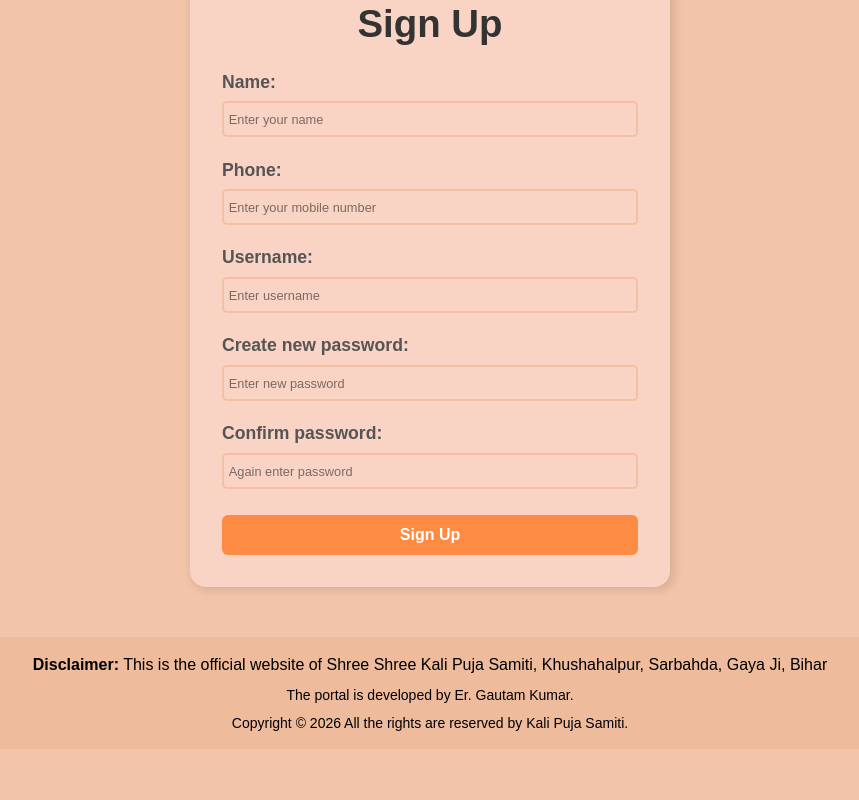
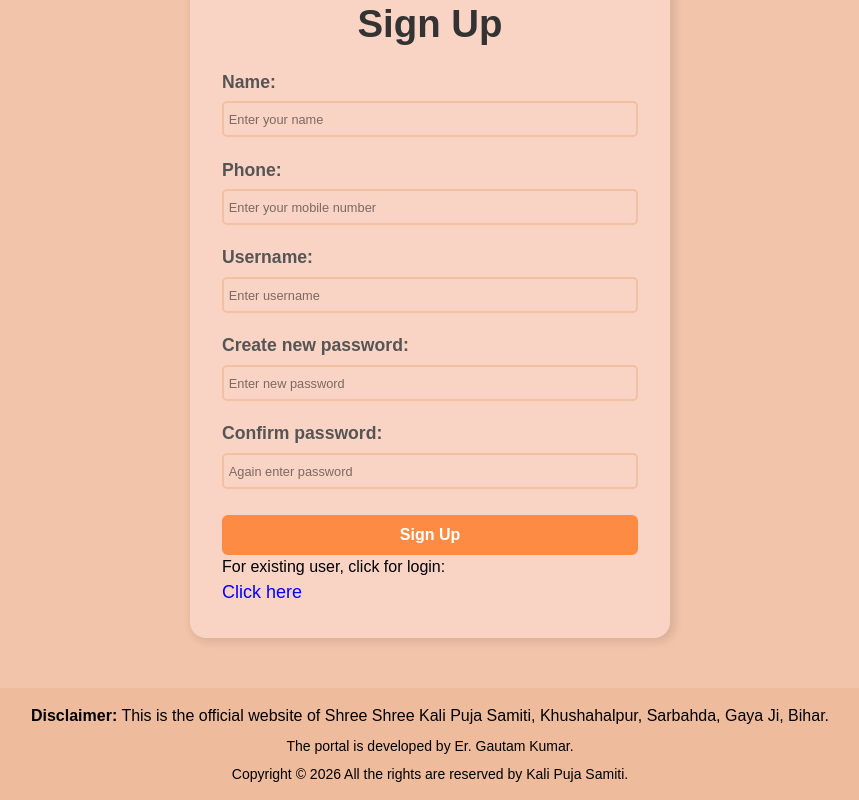
Before and after one commit to GautamKr2/Kali_Puja_website, a React (Vite) app in the folder frontend/: page /signup in a window 1280 px wide. Shown: the part 299-1099 px from the top of the page, without its empty margins (210-1069 px from the left). Before the commit the page ends 1048 px from the top, so only its background shows below. Built offline with nearby package versions, Linux system fonts and the light colour scheme.

Commit message:
Setting login and sign up page

```diff
--- a/frontend/src/App.css
+++ b/frontend/src/App.css
@@ -52,3 +52,15 @@
 .container button:hover {
     background-color: rgb(242, 120, 43);
 }
+
+.container .link {
+    width: 100%;
+    text-align: center;
+    margin-top: 12px;
+    font-size: 18px;
+    color: blue
+}
+
+.container .link:hover {
+    text-decoration: underline;
+}
--- a/frontend/src/components/Footer.jsx
+++ b/frontend/src/components/Footer.jsx
@@ -2,7 +2,7 @@ export default function Footer() {
     return (
         <>
             <footer className="bg-[#eebb9d] text-center mt-4 md:mt-6 p-2 md:p-4">
-                <p className="mb-2 text-[10px] md:text-[16px]"> <b>Disclaimer:</b> This is the official website of Shree Shree Kali Puja Samiti, Khushahalpur, Sarbahda, Gaya Ji, Bihar </p>
+                <p className="mb-2 text-[10px] md:text-[16px]"> <b>Disclaimer:</b> This is the official website of Shree Shree Kali Puja Samiti, Khushahalpur, Sarbahda, Gaya Ji, Bihar. </p>
                 <p className="mb-2 text-[10px] md:text-sm"> The portal is developed by Er. Gautam Kumar. </p>
                 <p className="text-[10px] md:text-sm"> Copyright &copy; 2026 All the rights are reserved by Kali Puja Samiti. </p>
             </footer>
--- a/frontend/src/components/members/Login.jsx
+++ b/frontend/src/components/members/Login.jsx
@@ -1,3 +1,4 @@
+import { Link } from "react-router-dom";
 import "../../App.css";
 
 export default function Login() {
@@ -17,6 +18,7 @@ export default function Login() {
 
                     <button type="submit"> Login </button>
                 </form>
+                <Link to="/signup" className="link"> Signup </Link>
             </div>
         </>
     )
--- a/frontend/src/components/members/Signup.jsx
+++ b/frontend/src/components/members/Signup.jsx
@@ -1,28 +1,41 @@
+import { useState } from "react";
 import "../../App.css";
+import { Link } from "react-router-dom";
 
 export default function Signup() {
+    const [memberData, setMemberData] = useState();
+    console.log(memberData)
+
+    function handleSubmit() {
+
+    }
+
     return (
         <>
             <div className="container">
                 <h1> Sign Up </h1>
-                <form>
+                <form onSubmit={handleSubmit}>
                     <label htmlFor="name"> Name: </label>
-                    <input type="text" placeholder="Enter your name" id="name" />
+                    <input type="text" placeholder="Enter your name" id="name" onChange={(ev) => setMemberData({...memberData, name: ev.target.value})} />
 
                     <label htmlFor="phone"> Phone: </label>
-                    <input type="text" placeholder="Enter your mobile number" id="phone" />
+                    <input type="text" placeholder="Enter your mobile number" id="phone" onChange={(ev) => setMemberData({...memberData, phone: ev.target.value})} />
 
                     <label htmlFor="username"> Username: </label>
-                    <input type="text" placeholder="Enter username" id="username" />
+                    <input type="text" placeholder="Enter username" id="username" onChange={(ev) => setMemberData({...memberData, username: ev.target.value})} />
 
                     <label htmlFor="password"> Create new password: </label>
-                    <input type="text" placeholder="Enter new password" id="password" />
+                    <input type="text" placeholder="Enter new password" id="password" onChange={(ev) => setMemberData({...memberData, password: ev.target.value})} />
 
                     <label htmlFor="cnf_pass"> Confirm password: </label>
-                    <input type="text" placeholder="Again enter password" id="cnf_pass" />
+                    <input type="text" placeholder="Again enter password" id="cnf_pass" onChange={(ev) => setMemberData({...memberData, cnf_password: ev.target.value})} />
 
                     <button type="submit"> Sign Up </button>
                 </form>
+                <div className="link-container">
+                    <p className="link-text"> For existing user, click for login: </p>
+                    <Link to="/login" className="link"> Click here </Link>
+                </div>
             </div>
         </>
     )
```
